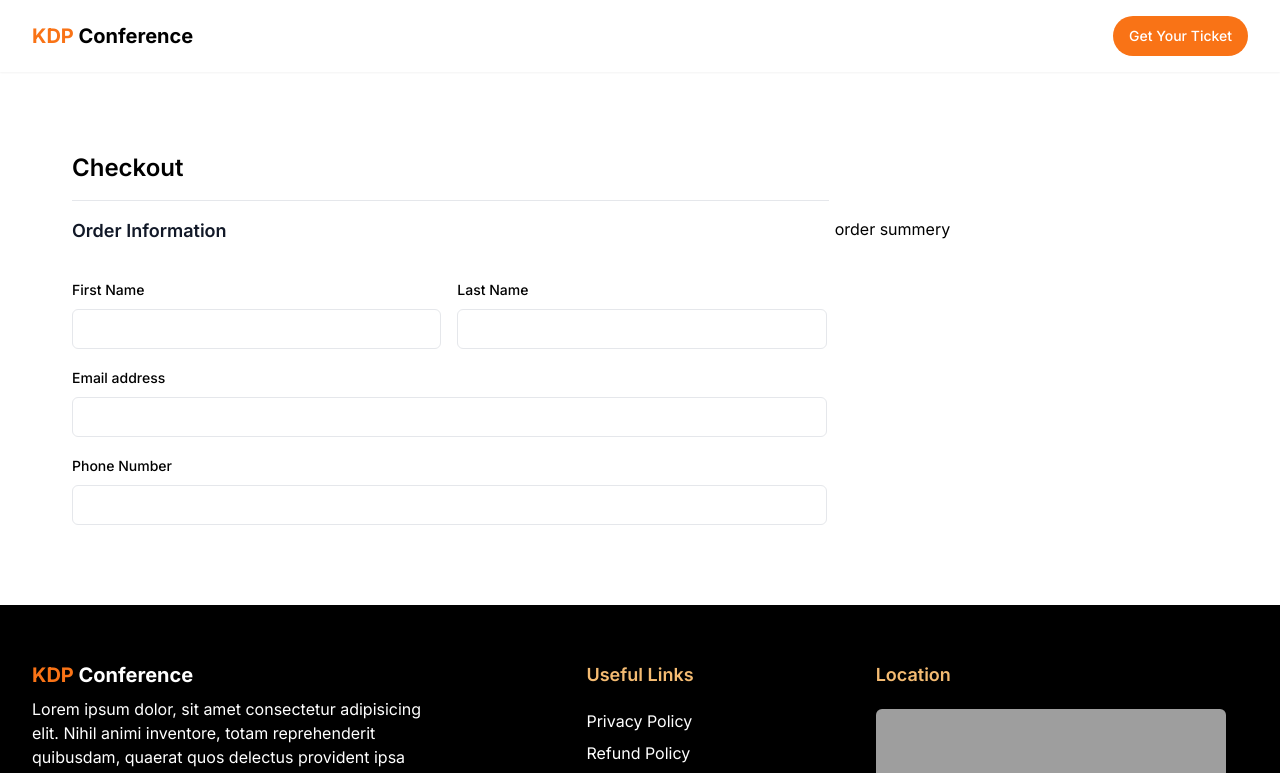
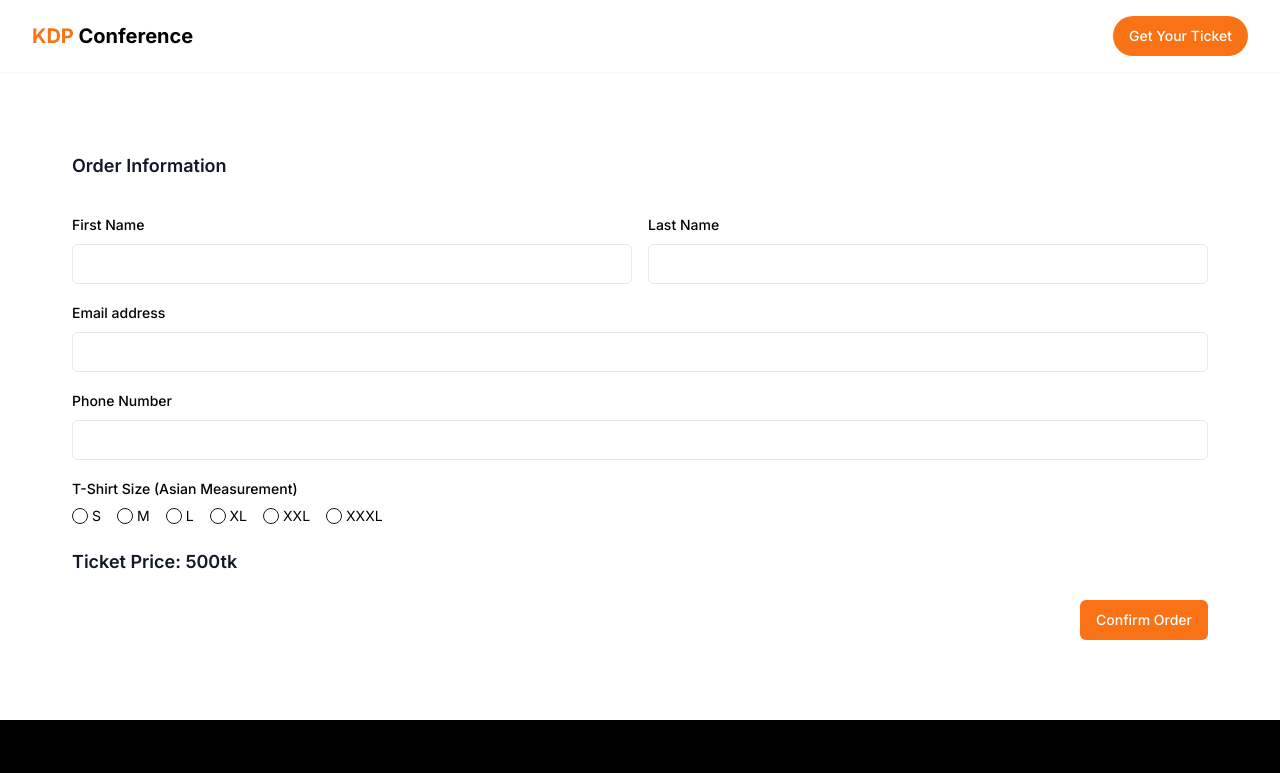
Before and after one commit to mahmudulmr19/kdpconference, a Next.js app: page /checkout in a window 1280 px wide. Shown: the top 773 px of the page. Built offline with nearby package versions, Linux system fonts and the light colour scheme; grey boxes are pictures that could not be loaded.

Commit message:
updated checkout form

```diff
--- a/app/(main)/checkout/checkout-form.tsx
+++ b/app/(main)/checkout/checkout-form.tsx
@@ -10,8 +10,11 @@ import {
   FormLabel,
   FormMessage,
 } from "@/components/ui/form";
+import { RadioGroup, RadioGroupItem } from "@/components/ui/radio-group";
+import { Input } from "@/components/ui/input";
+import { Button } from "@/components/ui/button";
 import * as z from "zod";
-import { Input } from "@/components/ui/input";
+import { Label } from "@/components/ui/label";
 
 const schema = z.object({
   firstName: z
@@ -26,6 +29,11 @@ const schema = z.object({
   phoneNumber: z
     .string({ required_error: "Phone number is required" })
     .min(11, { message: "Please enter a valid phone number" }),
+  tshirt_size: z.enum(["S", "M", "L", "XL", "XXL", "XXXL"], {
+    required_error: "Please choose one of item",
+  }),
+
+  isAgree: z.boolean(),
 });
 
 export default function CheckoutForm() {
@@ -33,11 +41,16 @@ export default function CheckoutForm() {
     resolver: zodResolver(schema),
   });
 
-  const onSubmit = (data: z.infer<typeof schema>) => {};
+  const onSubmit = (data: z.infer<typeof schema>) => {
+    console.log(data);
+  };
 
   return (
     <Form {...form}>
-      <form className="grid grid-cols-6 mt-4 gap-2">
+      <form
+        // className="grid grid-cols-6 mt-4 gap-8"
+        onSubmit={form.handleSubmit(onSubmit)}
+      >
         <div className="col-span-6 md:col-span-4 grid grid-cols-1 md:grid-cols-2 gap-4">
           <h4 className="text-lg font-semibold text-gray-900 mb-4 md:col-span-2">
             Order Information
@@ -47,7 +60,7 @@ export default function CheckoutForm() {
             name="firstName"
             render={({ field }) => (
               <FormItem>
-                <FormLabel>First Name</FormLabel>
+                <Label>First Name</Label>
                 <FormControl>
                   <Input {...field} />
                 </FormControl>
@@ -60,7 +73,7 @@ export default function CheckoutForm() {
             name="lastName"
             render={({ field }) => (
               <FormItem>
-                <FormLabel>Last Name</FormLabel>
+                <Label>Last Name</Label>
                 <FormControl>
                   <Input {...field} />
                 </FormControl>
@@ -73,20 +86,7 @@ export default function CheckoutForm() {
             name="email"
             render={({ field }) => (
               <FormItem className="md:col-span-2">
-                <FormLabel>Email address</FormLabel>
-                <FormControl>
-                  <Input {...field} />
-                </FormControl>
-                <FormMessage />
-              </FormItem>
-            )}
-          />{" "}
-          <FormField
-            control={form.control}
-            name="phoneNumber"
-            render={({ field }) => (
-              <FormItem className="md:col-span-2">
-                <FormLabel>Phone Number</FormLabel>
+                <Label>Email address</Label>
                 <FormControl>
                   <Input {...field} />
                 </FormControl>
@@ -94,8 +94,59 @@ export default function CheckoutForm() {
               </FormItem>
             )}
           />
+          <FormField
+            control={form.control}
+            name="phoneNumber"
+            render={({ field }) => (
+              <FormItem className="md:col-span-2">
+                <Label>Phone Number</Label>
+                <FormControl>
+                  <Input {...field} />
+                </FormControl>
+                <FormMessage />
+              </FormItem>
+            )}
+          />
+
+          <FormField
+            control={form.control}
+            name="tshirt_size"
+            render={({ field }) => (
+              <FormItem className="md:col-span-2">
+                <Label> T-Shirt Size (Asian Measurement) </Label>
+                <FormControl>
+                  <RadioGroup
+                    onValueChange={field.onChange}
+                    defaultValue={field.value}
+                    className="flex flex-row items-center gap-4"
+                  >
+                    {["S", "M", "L", "XL", "XXL", "XXXL"].map((size) => (
+                      <FormItem
+                        key={size}
+                        className="flex items-center space-x-1 space-y-0"
+                      >
+                        <FormControl>
+                          <RadioGroupItem value={size} />
+                        </FormControl>
+                        <FormLabel className="font-normal">{size}</FormLabel>
+                      </FormItem>
+                    ))}
+                  </RadioGroup>
+                </FormControl>
+                <FormMessage />
+              </FormItem>
+            )}
+          />
+          <h4 className="text-lg font-semibold text-gray-900 my-2">
+            Ticket Price: 500tk
+          </h4>
+          <div className="md:col-span-2 flex items-center justify-end">
+            <div>
+              <Button>Confirm Order</Button>
+            </div>
+          </div>
         </div>
-        <div className="col-span-6 md:col-span-2">order summery</div>
+        {/* <div className="col-span-6 md:col-span-2"></div> */}
       </form>
     </Form>
   );
--- a/app/(main)/checkout/page.tsx
+++ b/app/(main)/checkout/page.tsx
@@ -1,15 +1,9 @@
 import React from "react";
-import { Separator } from "@/components/ui/separator";
 import CheckoutForm from "./checkout-form";
 
 export default function CheckoutPage() {
   return (
     <main className="container_section py-[5rem!important]">
-      <h1 className="text-2xl font-semibold">Checkout</h1>
-      <div className="grid grid-cols-6">
-        <Separator className="mt-4 col-span-6 md:col-span-4" />
-      </div>
-
       <CheckoutForm />
     </main>
   );
--- /dev/null
+++ b/components/ui/radio-group.tsx
@@ -0,0 +1,44 @@
+"use client"
+
+import * as React from "react"
+import * as RadioGroupPrimitive from "@radix-ui/react-radio-group"
+import { Circle } from "lucide-react"
+
+import { cn } from "@/lib/utils"
+
+const RadioGroup = React.forwardRef<
+  React.ElementRef<typeof RadioGroupPrimitive.Root>,
+  React.ComponentPropsWithoutRef<typeof RadioGroupPrimitive.Root>
+>(({ className, ...props }, ref) => {
+  return (
+    <RadioGroupPrimitive.Root
+      className={cn("grid gap-2", className)}
+      {...props}
+      ref={ref}
+    />
+  )
+})
+RadioGroup.displayName = RadioGroupPrimitive.Root.displayName
+
+const RadioGroupItem = React.forwardRef<
+  React.ElementRef<typeof RadioGroupPrimitive.Item>,
+  React.ComponentPropsWithoutRef<typeof RadioGroupPrimitive.Item>
+>(({ className, children, ...props }, ref) => {
+  return (
+    <RadioGroupPrimitive.Item
+      ref={ref}
+      className={cn(
+        "aspect-square h-4 w-4 rounded-full border border-gray-200 border-gray-900 text-gray-900 ring-offset-white focus:outline-none focus-visible:ring-2 focus-visible:ring-gray-950 focus-visible:ring-offset-2 disabled:cursor-not-allowed disabled:opacity-50 dark:border-gray-800 dark:border-gray-50 dark:text-gray-50 dark:ring-offset-gray-950 dark:focus-visible:ring-gray-300",
+        className
+      )}
+      {...props}
+    >
+      <RadioGroupPrimitive.Indicator className="flex items-center justify-center">
+        <Circle className="h-2.5 w-2.5 fill-current text-current" />
+      </RadioGroupPrimitive.Indicator>
+    </RadioGroupPrimitive.Item>
+  )
+})
+RadioGroupItem.displayName = RadioGroupPrimitive.Item.displayName
+
+export { RadioGroup, RadioGroupItem }
--- a/package.json
+++ b/package.json
@@ -12,6 +12,7 @@
     "@hookform/resolvers": "^3.3.1",
     "@radix-ui/react-aspect-ratio": "^1.0.3",
     "@radix-ui/react-label": "^2.0.2",
+    "@radix-ui/react-radio-group": "^1.1.3",
     "@radix-ui/react-separator": "^1.0.3",
     "@radix-ui/react-slot": "^1.0.2",
     "@types/node": "20.5.9",
```
Also changed, not shown: 1 other file (tests, documents, lock files or other folders).
